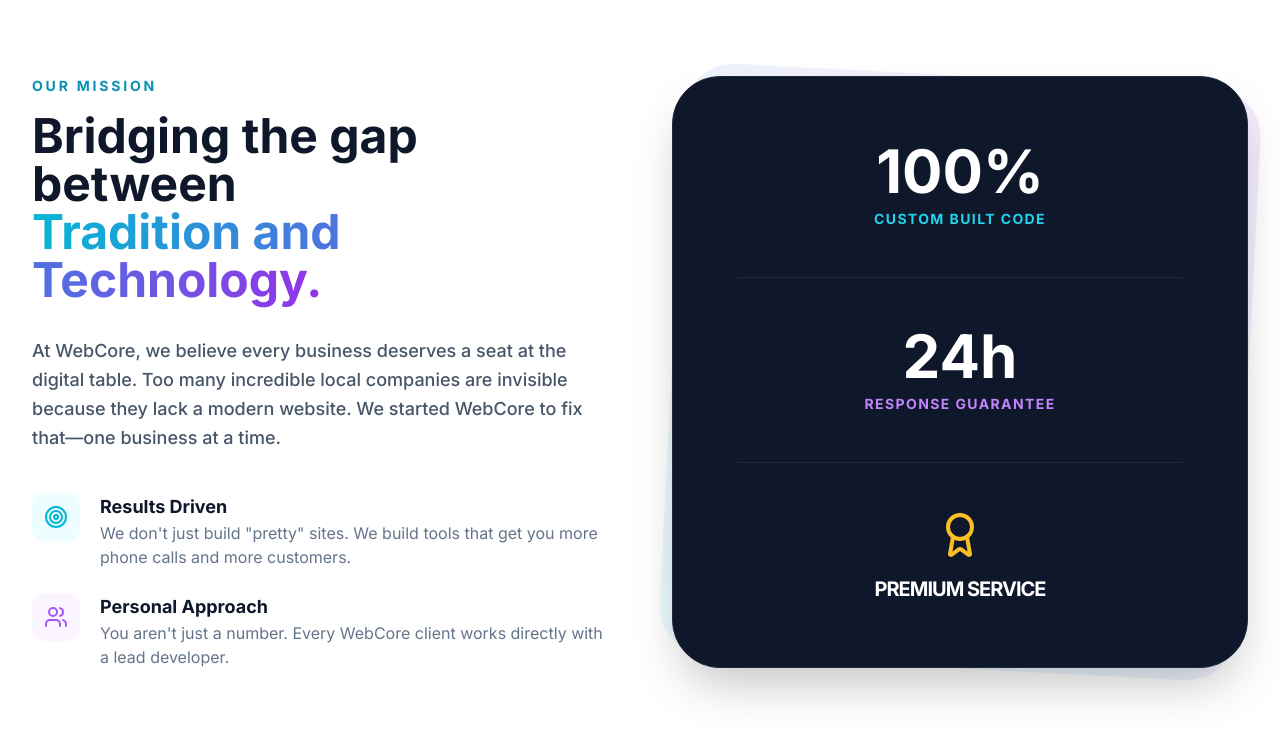
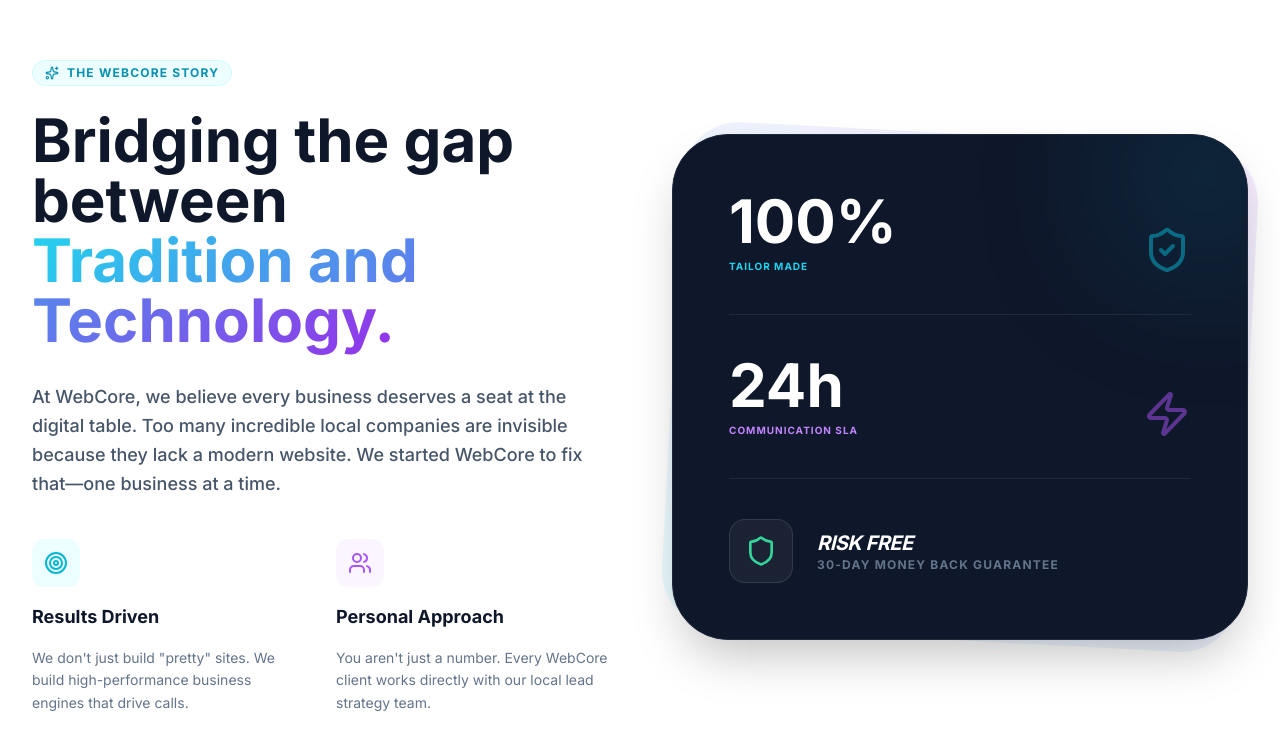
Before and after one commit to WebCore-host/webcore-site, a React (Vite) app: page / in a window 1280 px wide. Shown: the part 2003-2752 px from the top of the page. Built offline with nearby package versions, Linux system fonts and the light colour scheme.

Commit message:
Update About.tsx

```diff
--- a/components/About.tsx
+++ b/components/About.tsx
@@ -1,70 +1,121 @@
 
 import React from 'react';
-import { Target, Users, Award } from 'lucide-react';
+import { Target, Users, Award, ShieldCheck, Zap, Sparkles, TrendingUp, CheckCircle, Shield } from 'lucide-react';
 
 const About: React.FC = () => {
   return (
-    <section id="about" className="py-24 bg-white overflow-hidden">
+    <section id="about" className="py-16 md:py-20 bg-white overflow-hidden scroll-mt-20">
       <div className="max-w-7xl mx-auto px-4 sm:px-6 lg:px-8">
-        <div className="flex flex-col lg:flex-row items-center gap-16">
-          {/* Left Side: Content */}
+
+        {/* Main Content Split */}
+        <div className="flex flex-col lg:flex-row items-center gap-16 mb-24">
+          {/* Left Side: Storytelling */}
           <div className="lg:w-1/2">
-            <h2 className="text-sm font-bold tracking-[0.2em] text-cyan-600 uppercase mb-4">Our Mission</h2>
-            <h3 className="text-4xl lg:text-5xl font-black text-slate-900 mb-8 leading-tight">
+            <div className="inline-flex items-center gap-2 px-3 py-1 rounded-full bg-cyan-50 text-cyan-600 font-black text-xs uppercase tracking-widest mb-6 border border-cyan-100">
+              <Sparkles className="w-3.5 h-3.5" />
+              The WebCore Story
+            </div>
+            <h2 className="text-4xl lg:text-6xl font-black text-slate-900 mb-8 leading-tight">
               Bridging the gap between <br />
-              <span className="text-transparent bg-clip-text bg-gradient-to-r from-cyan-500 to-purple-600">Tradition and Technology.</span>
-            </h3>
+              <span className="gradient-text">Tradition and Technology.</span>
+            </h2>
             <p className="text-lg text-slate-600 mb-10 leading-relaxed font-medium">
               At WebCore, we believe every business deserves a seat at the digital table.
               Too many incredible local companies are invisible because they lack a modern
               website. We started WebCore to fix that—one business at a time.
             </p>
 
-            <div className="space-y-6">
-              <div className="flex gap-5">
-                <div className="flex-shrink-0 w-12 h-12 rounded-xl bg-cyan-50 flex items-center justify-center">
+            <div className="grid sm:grid-cols-2 gap-8">
+              <div className="space-y-4">
+                <div className="w-12 h-12 rounded-xl bg-cyan-50 flex items-center justify-center">
                   <Target className="w-6 h-6 text-cyan-500" />
                 </div>
-                <div>
-                  <h4 className="font-bold text-slate-900 text-lg">Results Driven</h4>
-                  <p className="text-slate-500">We don't just build "pretty" sites. We build tools that get you more phone calls and more customers.</p>
-                </div>
+                <h4 className="font-bold text-slate-900 text-lg">Results Driven</h4>
+                <p className="text-slate-500 text-sm leading-relaxed">We don't just build "pretty" sites. We build high-performance business engines that drive calls.</p>
               </div>
-              <div className="flex gap-5">
-                <div className="flex-shrink-0 w-12 h-12 rounded-xl bg-purple-50 flex items-center justify-center">
+              <div className="space-y-4">
+                <div className="w-12 h-12 rounded-xl bg-purple-50 flex items-center justify-center">
                   <Users className="w-6 h-6 text-purple-500" />
                 </div>
-                <div>
-                  <h4 className="font-bold text-slate-900 text-lg">Personal Approach</h4>
-                  <p className="text-slate-500">You aren't just a number. Every WebCore client works directly with a lead developer.</p>
+                <h4 className="font-bold text-slate-900 text-lg">Personal Approach</h4>
+                <p className="text-slate-500 text-sm leading-relaxed">You aren't just a number. Every WebCore client works directly with our local lead strategy team.</p>
+              </div>
+            </div>
+          </div>
+
+          {/* Right Side: Visual Proof */}
+          <div className="lg:w-1/2 relative">
+            <div className="absolute inset-0 bg-gradient-to-tr from-cyan-400 to-purple-600 rounded-[3.5rem] rotate-3 opacity-10"></div>
+            <div className="relative bg-slate-900 rounded-[3.5rem] p-10 lg:p-14 border border-slate-800 shadow-2xl overflow-hidden group">
+              {/* Animated Background Element */}
+              <div className="absolute -top-10 -right-10 w-40 h-40 bg-cyan-500/20 blur-[80px] rounded-full group-hover:scale-150 transition-transform duration-1000"></div>
+
+              <div className="space-y-10 relative z-10">
+                <div className="flex items-end justify-between">
+                  <div>
+                    <div className="text-6xl font-black text-white mb-2 leading-none">100%</div>
+                    <div className="text-cyan-400 font-black uppercase tracking-widest text-[10px]">Tailor Made</div>
+                  </div>
+                  <ShieldCheck className="w-12 h-12 text-cyan-500/50" />
+                </div>
+
+                <div className="h-px bg-slate-800"></div>
+
+                <div className="flex items-end justify-between">
+                  <div>
+                    <div className="text-6xl font-black text-white mb-2 leading-none">24h</div>
+                    <div className="text-purple-400 font-black uppercase tracking-widest text-[10px]">Communication SLA</div>
+                  </div>
+                  <Zap className="w-12 h-12 text-purple-500/50" />
+                </div>
+
+                <div className="h-px bg-slate-800"></div>
+
+                <div className="flex items-center gap-6">
+                  <div className="w-16 h-16 rounded-2xl bg-white/5 border border-white/10 flex items-center justify-center">
+                    <Shield className="w-8 h-8 text-emerald-400" />
+                  </div>
+                  <div>
+                    <h5 className="text-white font-black text-xl italic tracking-tight uppercase">Risk Free</h5>
+                    <p className="text-slate-500 text-xs font-bold uppercase tracking-widest">30-Day Money Back Guarantee</p>
+                  </div>
                 </div>
               </div>
             </div>
           </div>
+        </div>
 
-          {/* Right Side: Visual Metric Card */}
-          <div className="lg:w-1/2 relative">
-            <div className="absolute inset-0 bg-gradient-to-tr from-cyan-400 to-purple-600 rounded-[3rem] rotate-3 opacity-10"></div>
-            <div className="relative bg-slate-900 rounded-[3rem] p-10 lg:p-16 border border-slate-800 shadow-2xl">
-              <div className="grid grid-cols-1 gap-12">
-                <div className="text-center">
-                  <div className="text-6xl font-black text-white mb-2">100%</div>
-                  <div className="text-cyan-400 font-bold uppercase tracking-widest text-sm">Custom Built Code</div>
-                </div>
-                <div className="h-px bg-slate-800"></div>
-                <div className="text-center">
-                  <div className="text-6xl font-black text-white mb-2">24h</div>
-                  <div className="text-purple-400 font-bold uppercase tracking-widest text-sm">Response Guarantee</div>
-                </div>
-                <div className="h-px bg-slate-800"></div>
-                <div className="text-center">
-                  <div className="flex justify-center mb-4">
-                    <Award className="w-12 h-12 text-amber-400" />
-                  </div>
-                  <div className="text-white font-bold text-xl uppercase tracking-tighter">Premium Service</div>
-                </div>
+        {/* The "Why WebCore" Grid */}
+        <div className="bg-slate-50 rounded-[4rem] p-8 lg:p-16">
+          <div className="text-center mb-12">
+             <h3 className="text-3xl lg:text-5xl font-black text-slate-900 mb-6">Our Core Philosophy</h3>
+             <p className="text-slate-600 max-w-2xl mx-auto font-medium">We built WebCore on three unshakeable pillars that ensure your project is a success before we even write the first line of code.</p>
+          </div>
+
+          <div className="grid md:grid-cols-3 gap-8">
+            {[
+              {
+                title: "Radical Transparency",
+                desc: "No technical jargon or hidden fees. We explain every decision and every cost so you are always in the driver's seat.",
+                icon: <CheckCircle className="w-6 h-6 text-emerald-500" />
+              },
+              {
+                title: "Hyper Velocity",
+                desc: "Speed is a feature. We deliver professional prototypes in days, not months, keeping your business moving forward.",
+                icon: <TrendingUp className="w-6 h-6 text-cyan-500" />
+              },
+              {
+                title: "Legacy Craftsmanship",
+                desc: "We don't use clunky templates. Every pixel is hand-placed to ensure your site is as unique as your business.",
+                icon: <Award className="w-6 h-6 text-purple-500" />
+              }
+            ].map((phil, i) => (
+              <div key={i} className="bg-white p-8 rounded-[2.5rem] border border-slate-100 shadow-sm hover:shadow-xl transition-all group">
+                <div className="mb-6">{phil.icon}</div>
+                <h5 className="text-xl font-black text-slate-900 mb-4">{phil.title}</h5>
+                <p className="text-slate-600 leading-relaxed font-medium text-sm">{phil.desc}</p>
               </div>
-            </div>
+            ))}
           </div>
         </div>
       </div>
```
